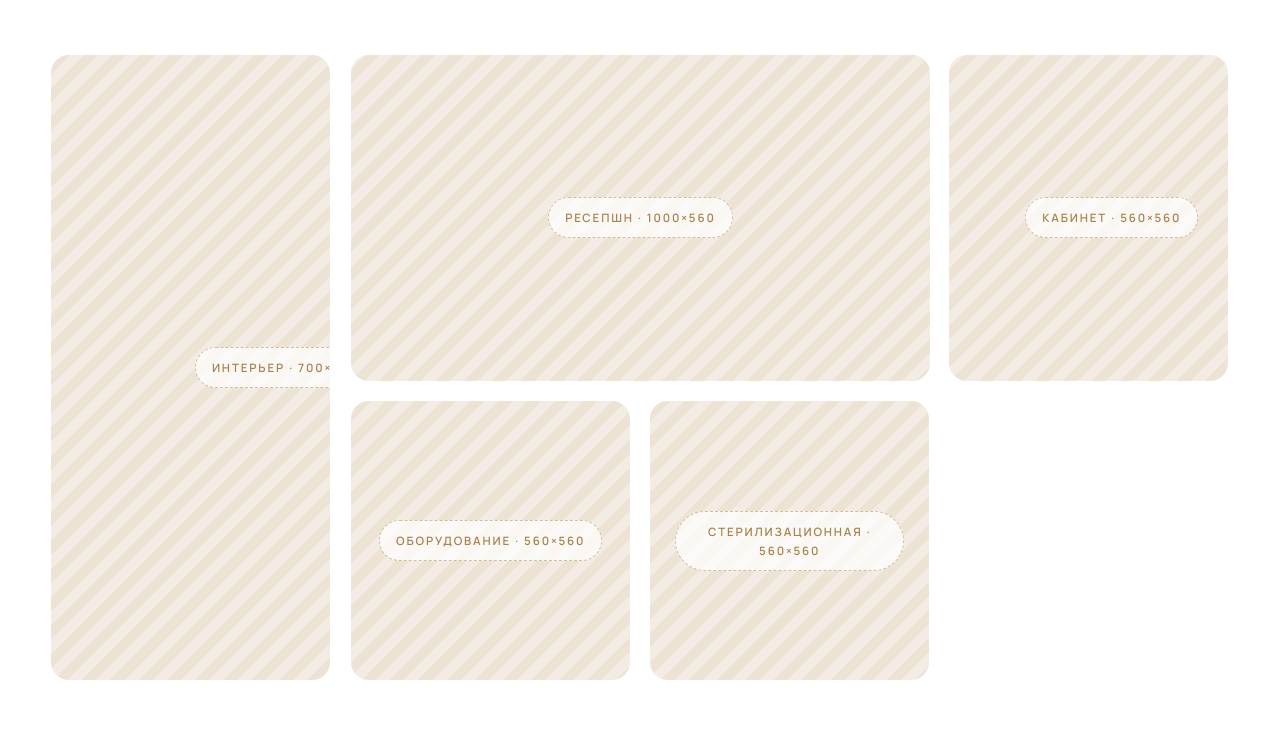
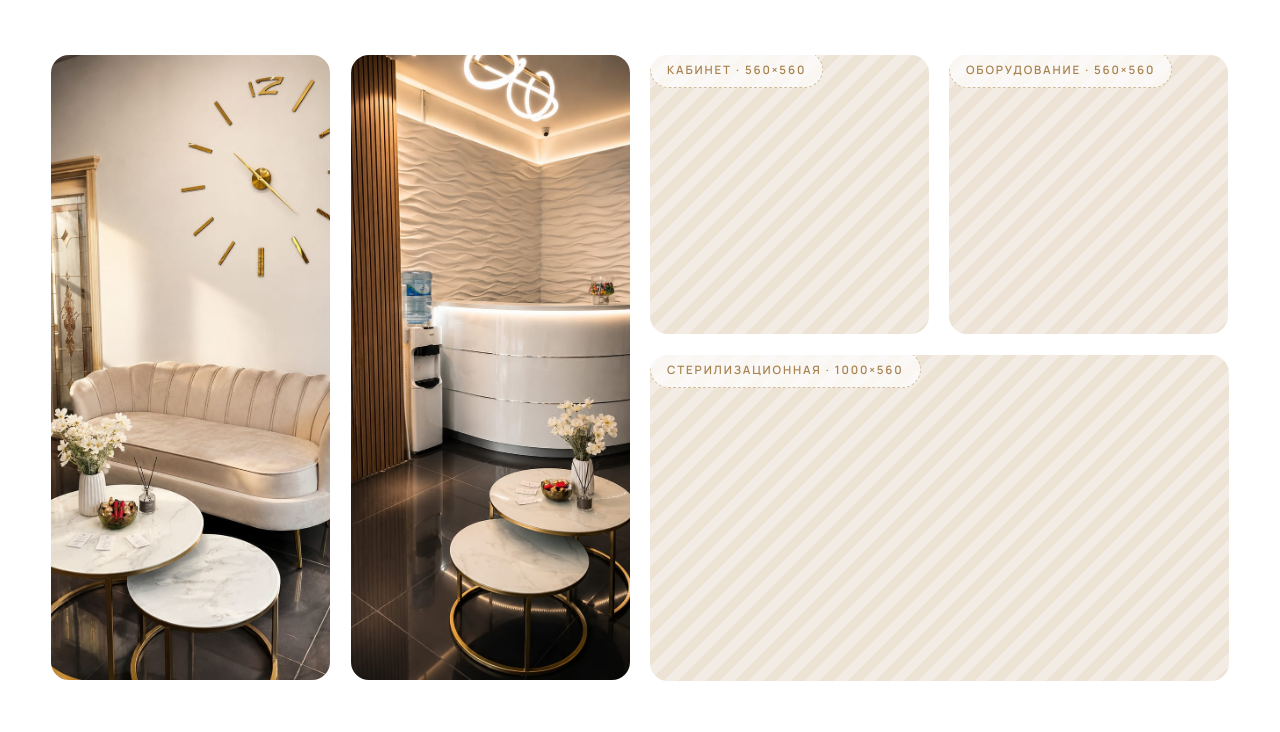
Before and after one commit to Davo712/dental-site, a plain HTML site: page contacts.html in a window 1280 px wide. Shown: the part 788-1520 px from the top of the page. Drawn offline with nearby package versions, Linux system fonts and the light colour scheme.

Commit message:
Фото клиники в галерее, часы на выходных, метро в первом экране
- выходные теперь 10:00-16:00 вместо 18:00: в меню, блоке контактов,
  подвале и микроразметке
- в галерею добавлены два реальных снимка клиники: зал ожидания и
  ресепшн. Оба вертикальные 9:16, поэтому сетка перестроена — две
  высокие плитки рядом, широкая заглушка перенесена вниз
- в первом экране под заголовком: «Москва, Митинская, 44 — всего
  2 минуты пешком от метро Митино»

Проверено в Chrome: 71 сценарий, ошибок в консоли нет.

Co-Authored-By: Claude Opus 5 (1M context) <noreply@anthropic.com>

```diff
--- a/assets/css/style.css
+++ b/assets/css/style.css
@@ -1655,13 +1655,18 @@ body.is-locked .header__phone {
   border-radius: var(--radius-lg);
 }
 
-.gallery__item .ph {
+.gallery__item .ph,
+.gallery__item img {
+  display: block;
+  width: 100%;
   height: 100%;
+  object-fit: cover;
   border: 0;
   transition: transform 0.9s var(--ease);
 }
 
-.gallery__item:hover .ph {
+.gallery__item:hover .ph,
+.gallery__item:hover img {
   transform: scale(1.05);
 }
 
--- a/contacts.html
+++ b/contacts.html
@@ -79,7 +79,7 @@
             "@type": "OpeningHoursSpecification",
             "dayOfWeek": ["Saturday", "Sunday"],
             "opens": "10:00",
-            "closes": "18:00"
+            "closes": "16:00"
           }
         ],
         "sameAs": [
@@ -158,7 +158,7 @@
         <a data-field="phone" href="tel:+79651011144">+7 (965) 101-11-44</a>
         <a data-field="phone-2" href="tel:+74957981044">+7 (495) 798-10-44</a>
         <span data-field="address">Москва, Митинская ул., 44</span>
-        <span data-field="hours">Пн–Пт 9:00–21:00, Сб–Вс 10:00–18:00</span>
+        <span data-field="hours">Пн–Пт 9:00–21:00, Сб–Вс 10:00–16:00</span>
       </div>
     </div>
 
@@ -191,21 +191,21 @@
           </div>
 
           <div class="gallery" style="margin-bottom: 56px">
-            <!-- ПЛЕЙСХОЛДЕРЫ: фото интерьера клиники -->
             <figure class="gallery__item gallery__item--tall" data-anim="zoom">
-              <div class="ph" data-ph="Интерьер · 700×950" style="--ph-ratio: 3/4"></div>
+              <img src="assets/img/clinic/waiting.jpg" alt="Зал ожидания клиники EMALIUS" width="800" height="1422" loading="lazy" />
             </figure>
-            <figure class="gallery__item gallery__item--wide" data-anim="zoom" style="--delay: 0.08s">
-              <div class="ph" data-ph="Ресепшн · 1000×560" style="--ph-ratio: 16/9"></div>
+            <figure class="gallery__item gallery__item--tall" data-anim="zoom" style="--delay: 0.08s">
+              <img src="assets/img/clinic/reception.jpg" alt="Ресепшн клиники EMALIUS" width="800" height="1422" loading="lazy" />
             </figure>
+            <!-- ПЛЕЙСХОЛДЕРЫ: остальные фото интерьера -->
             <figure class="gallery__item" data-anim="zoom" style="--delay: 0.16s">
               <div class="ph" data-ph="Кабинет · 560×560" style="--ph-ratio: 1/1"></div>
             </figure>
             <figure class="gallery__item" data-anim="zoom" style="--delay: 0.24s">
               <div class="ph" data-ph="Оборудование · 560×560" style="--ph-ratio: 1/1"></div>
             </figure>
-            <figure class="gallery__item" data-anim="zoom" style="--delay: 0.32s">
-              <div class="ph" data-ph="Стерилизационная · 560×560" style="--ph-ratio: 1/1"></div>
+            <figure class="gallery__item gallery__item--wide" data-anim="zoom" style="--delay: 0.32s">
+              <div class="ph" data-ph="Стерилизационная · 1000×560" style="--ph-ratio: 16/9"></div>
             </figure>
           </div>
 
@@ -401,7 +401,7 @@
                   </div>
                   <div>
                     <span class="contact-item__label">Часы работы</span>
-                    <span class="cta__meta-value" data-field="hours">Пн–Пт 9:00 — 21:00<br />Сб–Вс 10:00 — 18:00</span>
+                    <span class="cta__meta-value" data-field="hours">Пн–Пт 9:00 — 21:00<br />Сб–Вс 10:00 — 16:00</span>
                   </div>
                 </div>
               </div>
@@ -465,7 +465,7 @@
               <li><a data-field="phone" href="tel:+79651011144">+7 (965) 101-11-44</a></li>
               <li><a data-field="email" href="mailto:mail@example.ru">mail@example.ru</a></li>
               <li><span data-field="address">Москва, Митинская ул., 44</span></li>
-              <li><span data-field="hours">Пн–Пт 9:00–21:00, Сб–Вс 10:00–18:00</span></li>
+              <li><span data-field="hours">Пн–Пт 9:00–21:00, Сб–Вс 10:00–16:00</span></li>
             </ul>
           </div>
         </div>
```
Also changed, not shown: index.html (+5 -5 lines), services.html (+4 -4 lines), assets/img/clinic/reception.jpg (added), assets/img/clinic/waiting.jpg (added), 6 other files.
